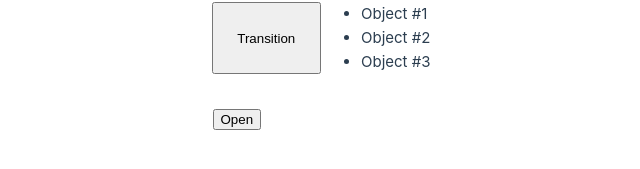
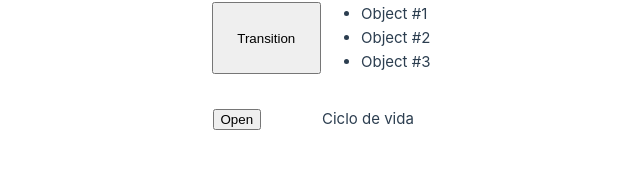
Before and after one commit to RickyBv1/Components-Composition-Vue, a Vue app: page / in a window 1280 px wide. Shown: the part 333-502 px from the top of the page, without its empty margins (319-959 px from the left). Built offline with nearby package versions, Linux system fonts and the light colour scheme.

Commit message:
feat: add ClaseCicloDeVida component and integrate with App.vue

```diff
--- a/src/App.vue
+++ b/src/App.vue
@@ -1,10 +1,11 @@
 <script>
 import ClaseTransitions from './components/ClaseTransitions/ClaseTransitions.vue'
 import ClaseTeleports from './components/ClaseTeleports/ClaseTeleports.vue'
+import ClaseCicloDeVida from './components/ClaseCicloDeVida/ClaseCicloDeVida.vue'
 
 export default {
   name: 'App',
-  components: { ClaseTransitions, ClaseTeleports },
+  components: { ClaseTransitions, ClaseTeleports, ClaseCicloDeVida },
 }
 </script>
 
@@ -12,9 +13,11 @@ export default {
   <ClaseTransitions class="card" />
 
   <ClaseTeleports class="card" />
+
+  <ClaseCicloDeVida class="card" />
 </template>
 
-<style scoped>
+<style>
 .card {
   margin-top: 2rem;
   border: 1px dotted white;
--- /dev/null
+++ b/src/components/ClaseCicloDeVida/ClaseCicloDeVida.vue
@@ -0,0 +1,23 @@
+<template>
+  <div>{{ text }}</div>
+</template>
+
+<script>
+export default {
+  name: 'ClaseCicloDeVida',
+  data() {
+    return {
+      text: 'Ciclo de vida',
+    }
+  },
+  beforeCreate() {
+    console.log('beforeCreate', this.$data, this.$el)
+  },
+  created() {
+    console.log('created', this.$data, this.$el)
+  },
+  mounted() {
+    console.log('mounted', this.$data, this.$el)
+  },
+}
+</script>
```
